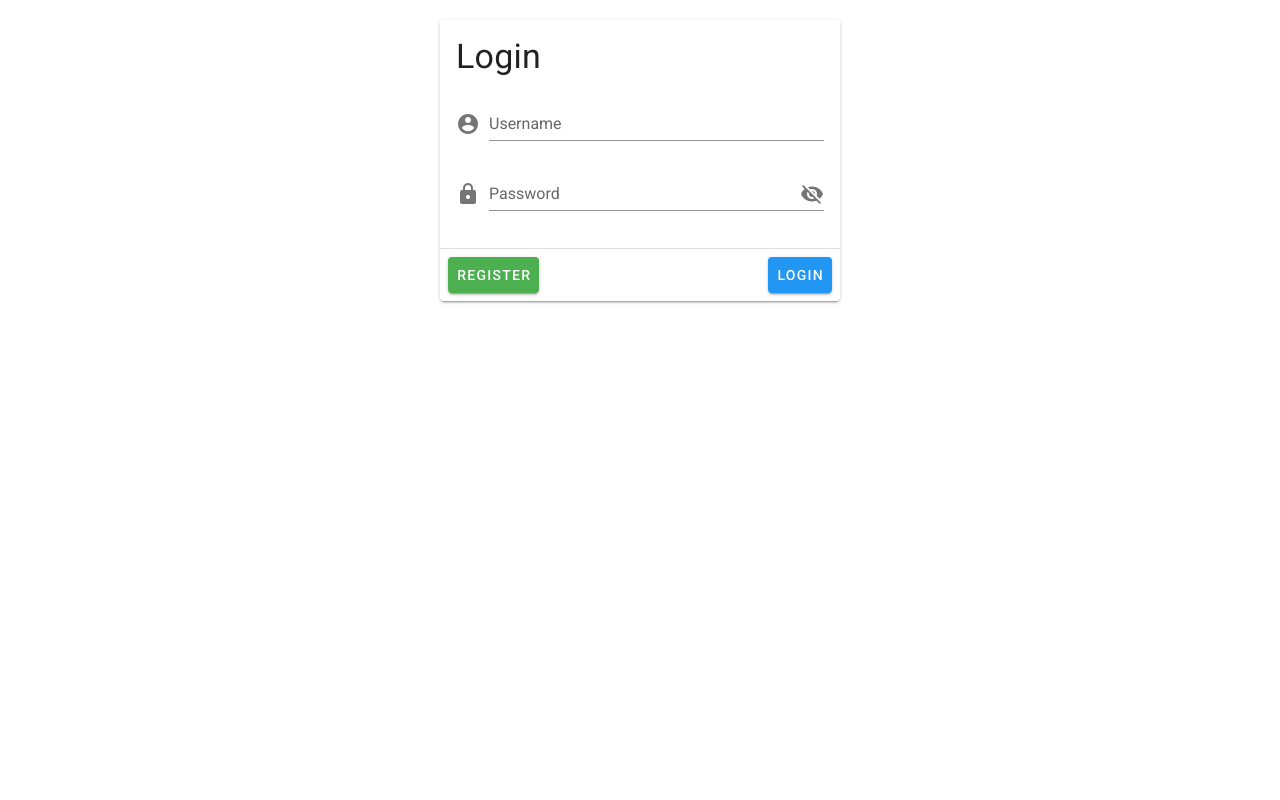
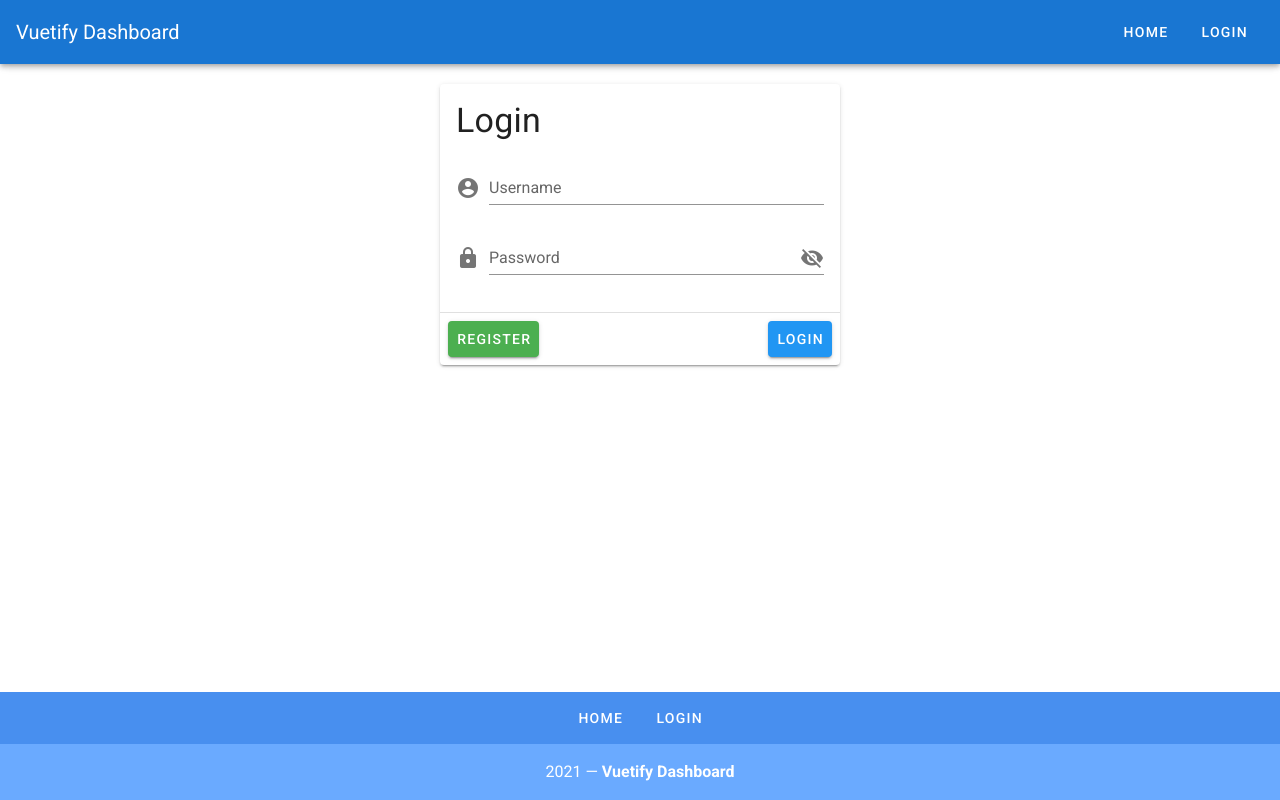
Before and after one commit to nguyenvinhduyet/intro-to-vue-2, a Vue app: page / in a window 1280 px wide. Built offline with nearby package versions, Linux system fonts and the light colour scheme.

Commit message:
Components (video 2/9) add App bar, Footer in our Application

```diff
--- a/src/App.vue
+++ b/src/App.vue
@@ -1,10 +1,21 @@
 <template>
   <v-app>
+
+<!-- App bar component -->
+  <v-app-bar app color="primary" dark>
+    <v-toolbar-title>Vuetify Dashboard</v-toolbar-title>
+    <v-spacer></v-spacer>
+    <v-btn text rounded>Home</v-btn>
+    <v-btn text rounded>Login</v-btn>
+  </v-app-bar>
+
+
+   <v-content>  <!-- v-content dùng để chỉ định phần tử bên trong có relative với phần tử gốc (app bar) tránh bị app bar đè lên -->
+<!-- login form -->
    <v-card width="400" class="mx-auto mt-5">
      <v-card-title>
        <h1 class="display-1">Login</h1>
      </v-card-title>
-
      <v-card-text>
        <v-form>
          <v-text-field
@@ -28,8 +39,38 @@
       <v-spacer></v-spacer>
       <v-btn color="info">Login</v-btn>
     </v-card-actions>
+   </v-card>
+  </v-content>
 
-   </v-card>
+
+<!-- Footer component -->
+<v-footer
+    color="primary lighten-1"
+    padless
+  >
+    <v-row
+      justify="center"
+      no-gutters
+    >
+      <v-btn
+        v-for="link in links"
+        :key="link"
+        color="white"
+        text
+        rounded
+        class="my-2"
+      >
+        {{ link }}
+      </v-btn>
+      <v-col
+        class="primary lighten-2 py-4 text-center white--text"
+        cols="12"
+      >
+        {{ new Date().getFullYear() }} — <strong>Vuetify Dashboard</strong>
+      </v-col>
+    </v-row>
+  </v-footer>
+
   </v-app>
 </template>
 
@@ -39,12 +80,12 @@
 export default {
   name: 'App',
 
-  components: {
-
-  },
-
   data: () => ({
-    showPassword: false
+    showPassword: false,
+    links: [
+      'Home',
+      'Login'
+    ]
   }),
 };
 </script>
```
Also changed, not shown: 1 other file (tests, documents, lock files or other folders).
